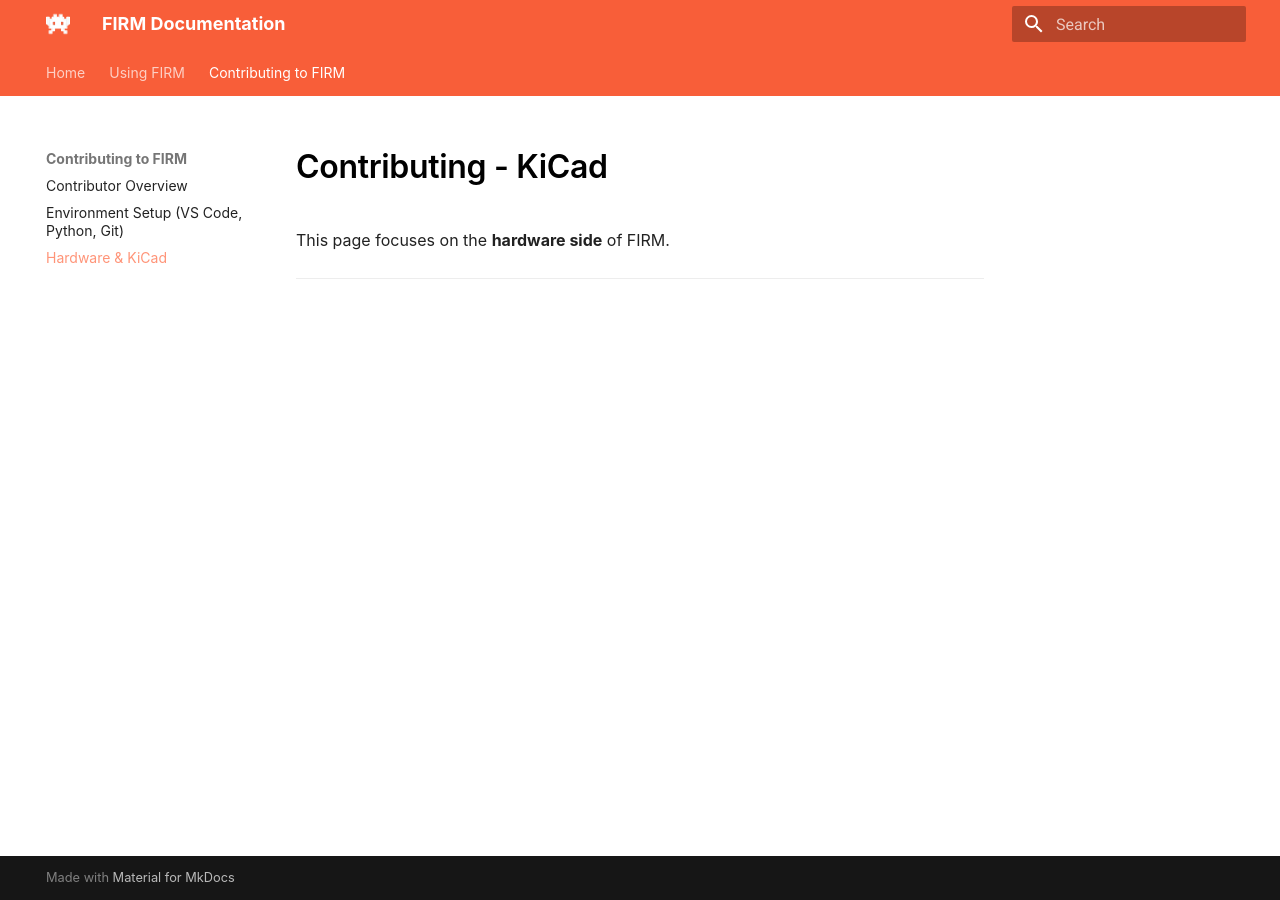
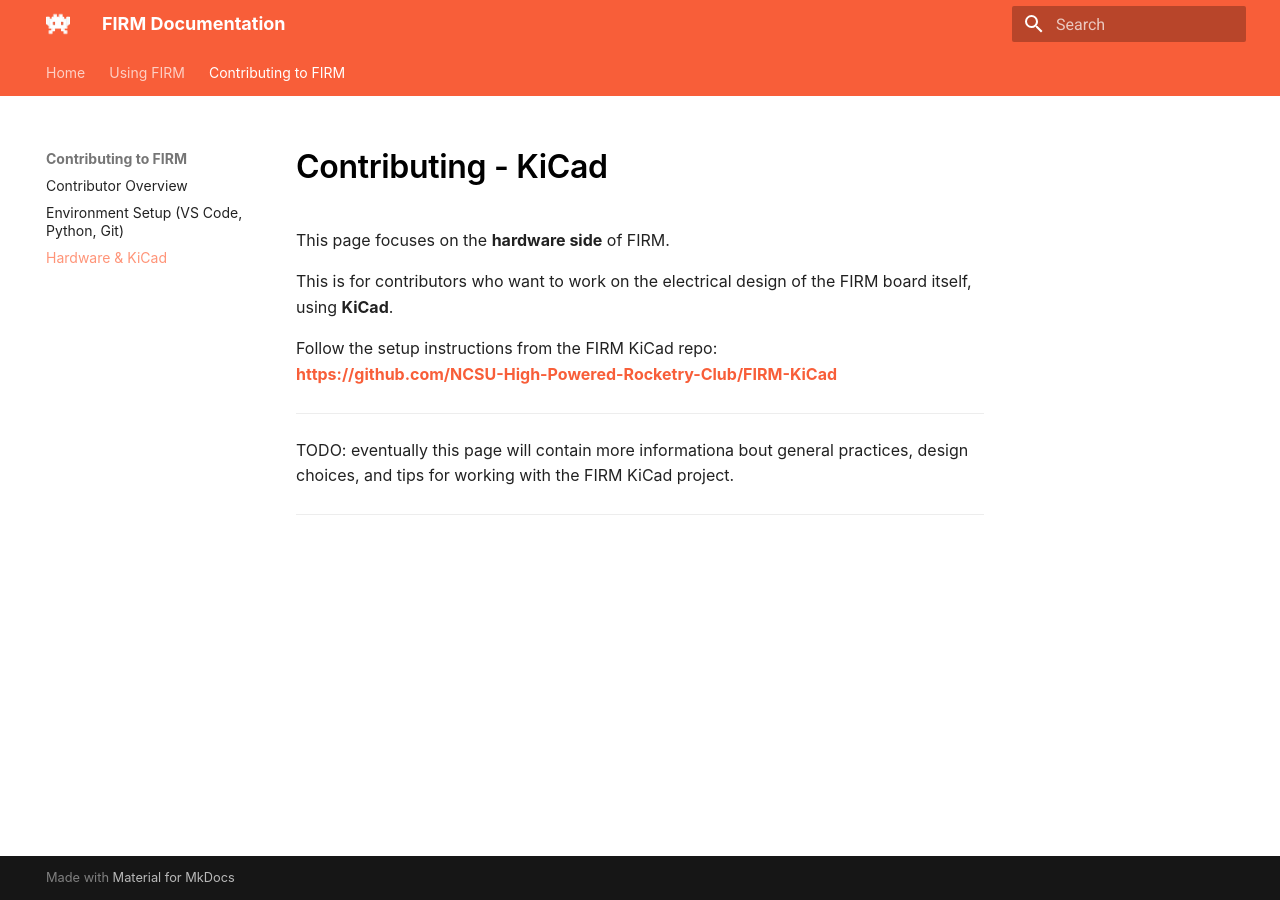
Before and after one commit to NCSU-High-Powered-Rocketry-Club/FIRM-Web-App, an MkDocs documentation site: the page built from docs/contributors/kidcad-setup.md, in a window 1280 px wide. Built offline with MkDocs 1.6.1 and Material for MkDocs 9.7.7, drawn with Linux system fonts in a browser that asks for light colours.

Commit message:
Just worked on docs a bit more

```diff
--- a/docs/contributors/kidcad-setup.md
+++ b/docs/contributors/kidcad-setup.md
@@ -2,4 +2,13 @@
 
 This page focuses on the **hardware side** of FIRM.
 
+This is for contributors who want to work on the electrical design of the FIRM board itself, using **KiCad**.
+
+Follow the setup instructions from the FIRM KiCad repo:
+**[https://github.com/NCSU-High-Powered-Rocketry-Club/FIRM-KiCad](https://github.com/NCSU-High-Powered-Rocketry-Club/FIRM-KiCad)**
+
 ---
+
+TODO: eventually this page will contain more informationa bout general practices, design choices, and tips for working with the FIRM KiCad project.
+
+---
```
Also changed, not shown: docs/index.md (+2 -2 lines), docs/users/data-logging.md (+0 -4 lines).
